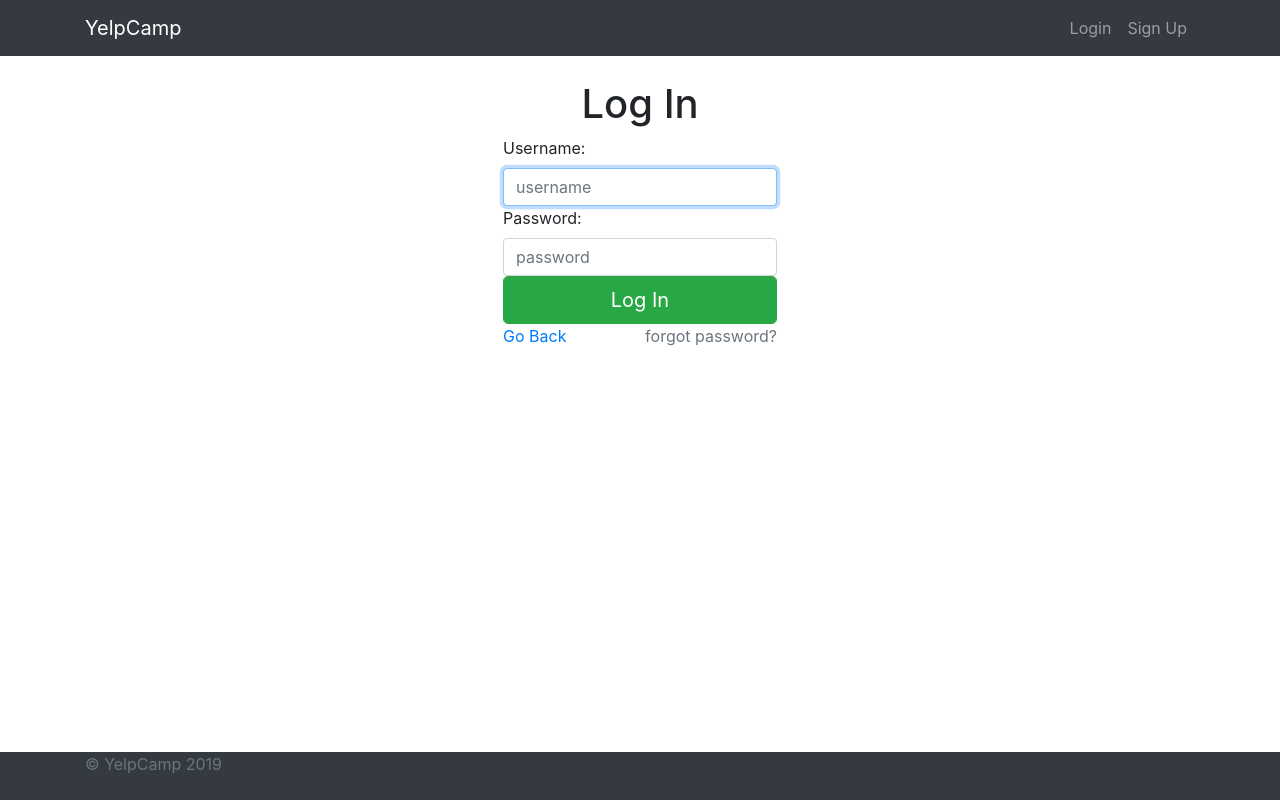
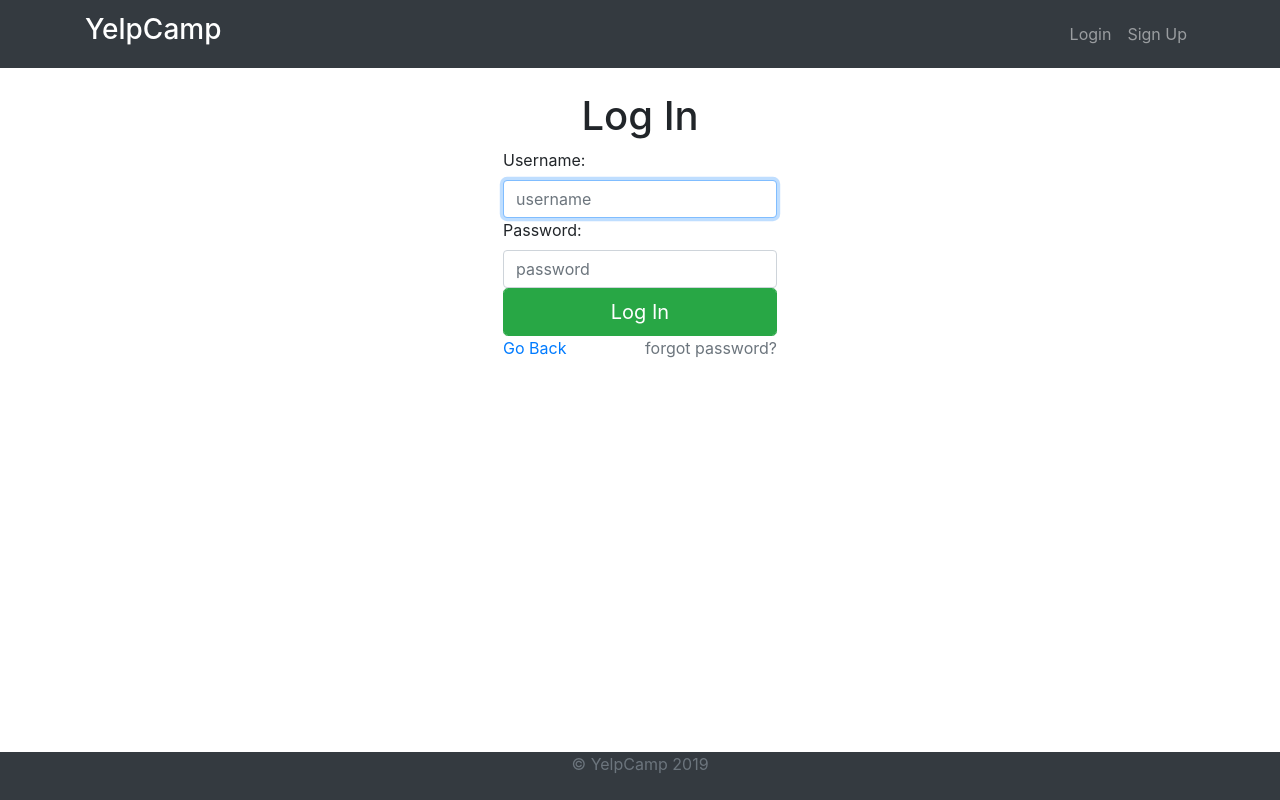
Before and after one commit to dustyfingers/webdev-bootcamp, a Node server app: page /login in a window 1280 px wide. Run offline with Node 20, Linux system fonts and the light colour scheme; some libraries are stand-ins or nearby versions.

Commit message:
fixed spacing issue with footer with a spacer div

```diff
--- a/yelpcamp/public/stylesheets/main.css
+++ b/yelpcamp/public/stylesheets/main.css
@@ -4,6 +4,9 @@
 
 .thumbnail img {
   width: 100%;
+}
+body{
+  padding: 0.05px;
 }
 
 .thumbnail {
@@ -22,15 +25,22 @@
 .checked {
   color: orange;
 }
+
+
 html {
   position: relative;
   min-height: 100%;
 }
 
+.spacer {
+    height: 3rem;
+}
+
+
 .footer {
   position: absolute;
   bottom: 0;
   width: 100%;
-  height: 3rem; /* Set the fixed height of the footer here */
+  height: 3rem;
   background-color: #343A40;
 }
--- a/yelpcamp/views/login.ejs
+++ b/yelpcamp/views/login.ejs
@@ -1,6 +1,6 @@
 <% include ./partials/header %>
 
-<div class="container d-flex justify-content-center align-items-center flex-column">
+<div class="container d-flex justify-content-center align-items-center flex-column mx-auto">
   <div class="text-center">
     <h1>Log In</h1>
   </div>
--- a/yelpcamp/views/partials/footer.ejs
+++ b/yelpcamp/views/partials/footer.ejs
@@ -1,8 +1,11 @@
-    <footer class="footer mt-4">
-      <div class="container m-auto">
-        <span class="text-muted m-auto"><p>&copy; YelpCamp 2019</p></span>
+    <div class="spacer mt-4"></div>
+    <footer class="footer">
+      <div class="container text-center d-flex justify-content-center">
+        <a href="/"><p class="text-muted m-auto">&copy; YelpCamp 2019</p></a>
       </div>
     </footer>
+
+
     <!-- imports for bootstrap: jQuery, popper.js, bootstrap js -->
     <script src="https://code.jquery.com/jquery-3.2.1.slim.min.js" integrity="sha384-KJ3o2DKtIkvYIK3UENzmM7KCkRr/rE9/Qpg6aAZGJwFDMVNA/GpGFF93hXpG5KkN" crossorigin="anonymous"></script>
     <script src="https://cdnjs.cloudflare.com/ajax/libs/popper.js/1.12.9/umd/popper.min.js" integrity="sha384-ApNbgh9B+Y1QKtv3Rn7W3mgPxhU9K/ScQsAP7hUibX39j7fakFPskvXusvfa0b4Q" crossorigin="anonymous"></script>
--- a/yelpcamp/views/partials/header.ejs
+++ b/yelpcamp/views/partials/header.ejs
@@ -12,7 +12,7 @@
     <!-- bootstrap 4 navbar -->
       <nav class="navbar navbar-expand-md navbar-dark bg-dark mb-4">
         <div class="container">
-          <a class="navbar-brand" href="/campgrounds">YelpCamp</a>
+          <a class="navbar-brand" href="/campgrounds"><h3>YelpCamp</h3></a>
           <button class="navbar-toggler" type="button" data-toggle="collapse" data-target="#navbarCollapse" aria-controls="navbarCollapse" aria-expanded="false" aria-label="Toggle navigation">
             <span class="navbar-toggler-icon"></span>
           </button>
```
